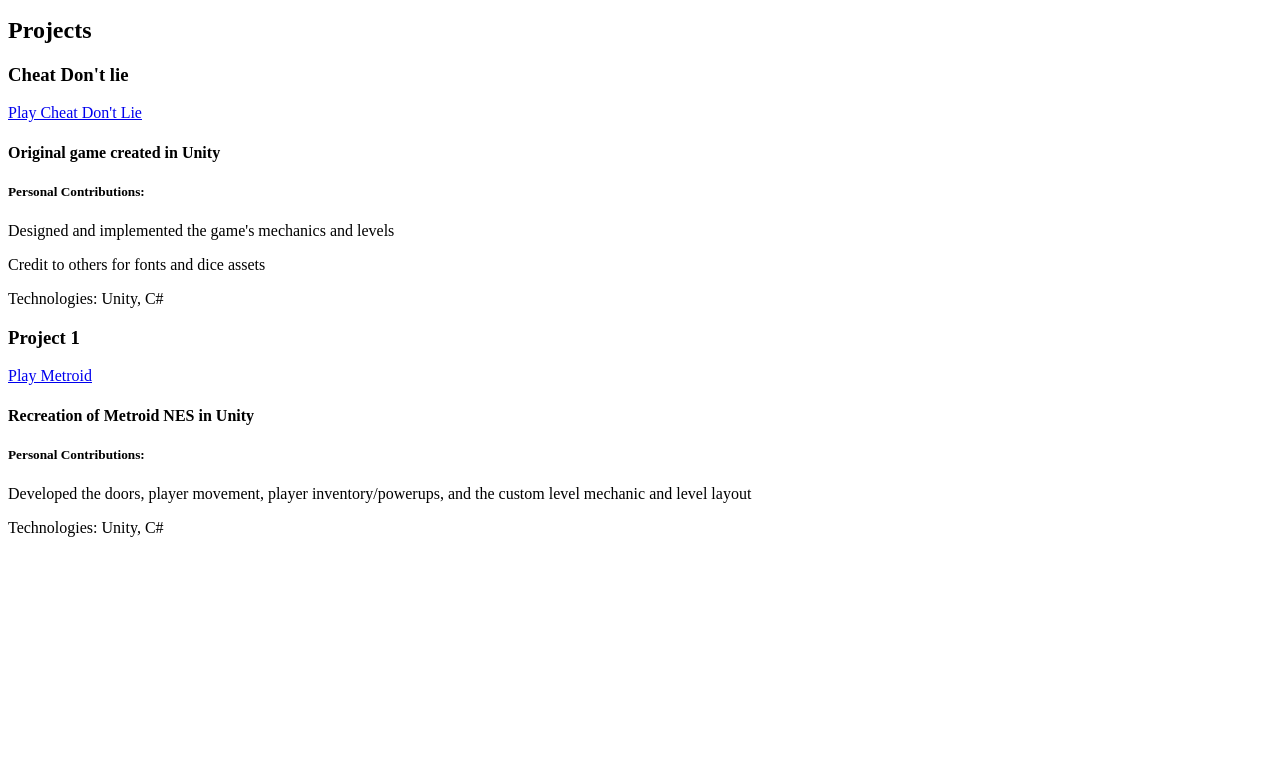
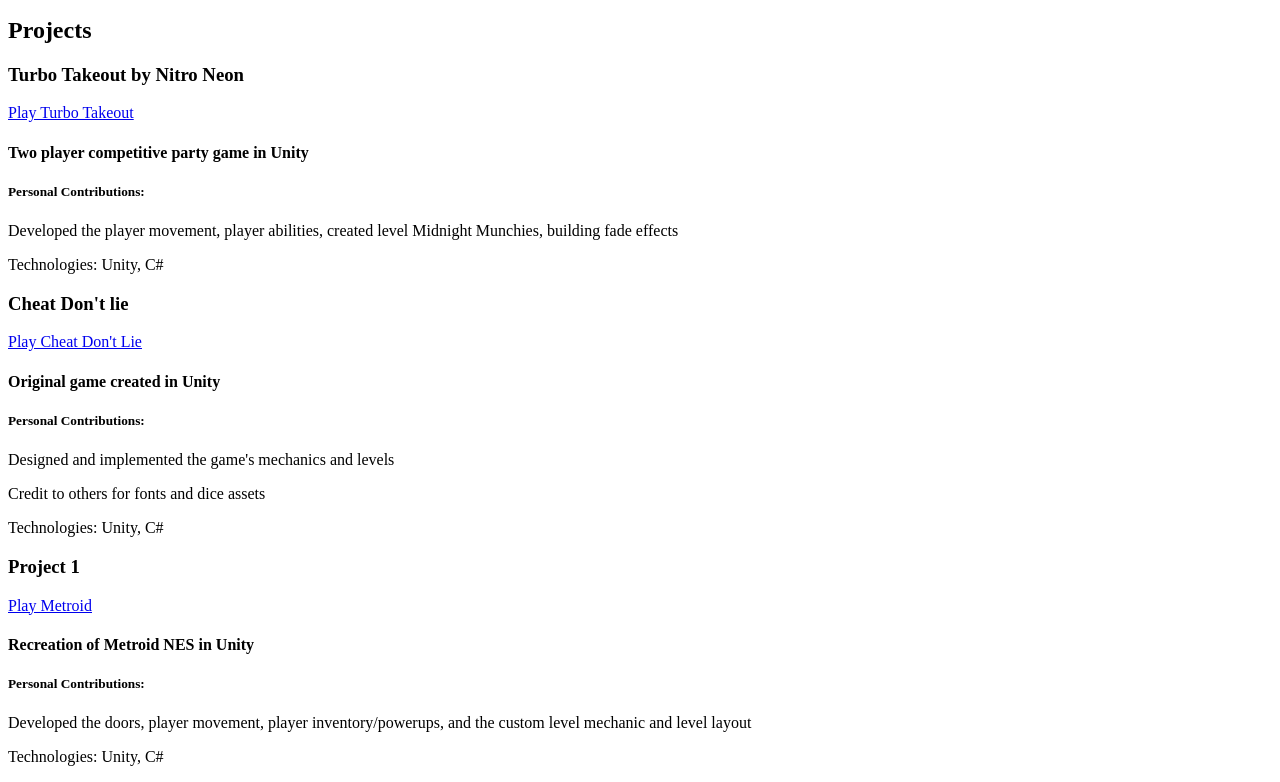
Before and after one commit to karl-xu-yan/karlPortfolio, a plain HTML site: page index.html in a window 1280 px wide. Shown: the part 155-937 px from the top of the page. Before the commit the page ends 800 px from the top, so only its background shows below. Drawn offline with Linux system fonts and the light colour scheme.

Commit message:
Update index.html

```diff
--- a/index.html
+++ b/index.html
@@ -11,6 +11,17 @@
   </p>
 
 <h2>Projects</h2>
+
+<div class="project">
+  <h3>Turbo Takeout by Nitro Neon</h3>
+  <a href="https://nitroneon.itch.io/turbo-takeout">Play Turbo Takeout</a>
+    <!-- <img src="thumbnail-for-project-2.jpg" alt="Project 2"> -->
+    <h4>Two player competitive party game in Unity</h4>
+    <h5>Personal Contributions:</h5>
+    <p>Developed the player movement, player abilities, created level Midnight Munchies, building fade effects</p>
+    <p>Technologies: Unity, C#</p>
+  </a>
+</div>
 
 <div class="project">
   <h3>Cheat Don't lie</h3>
```
